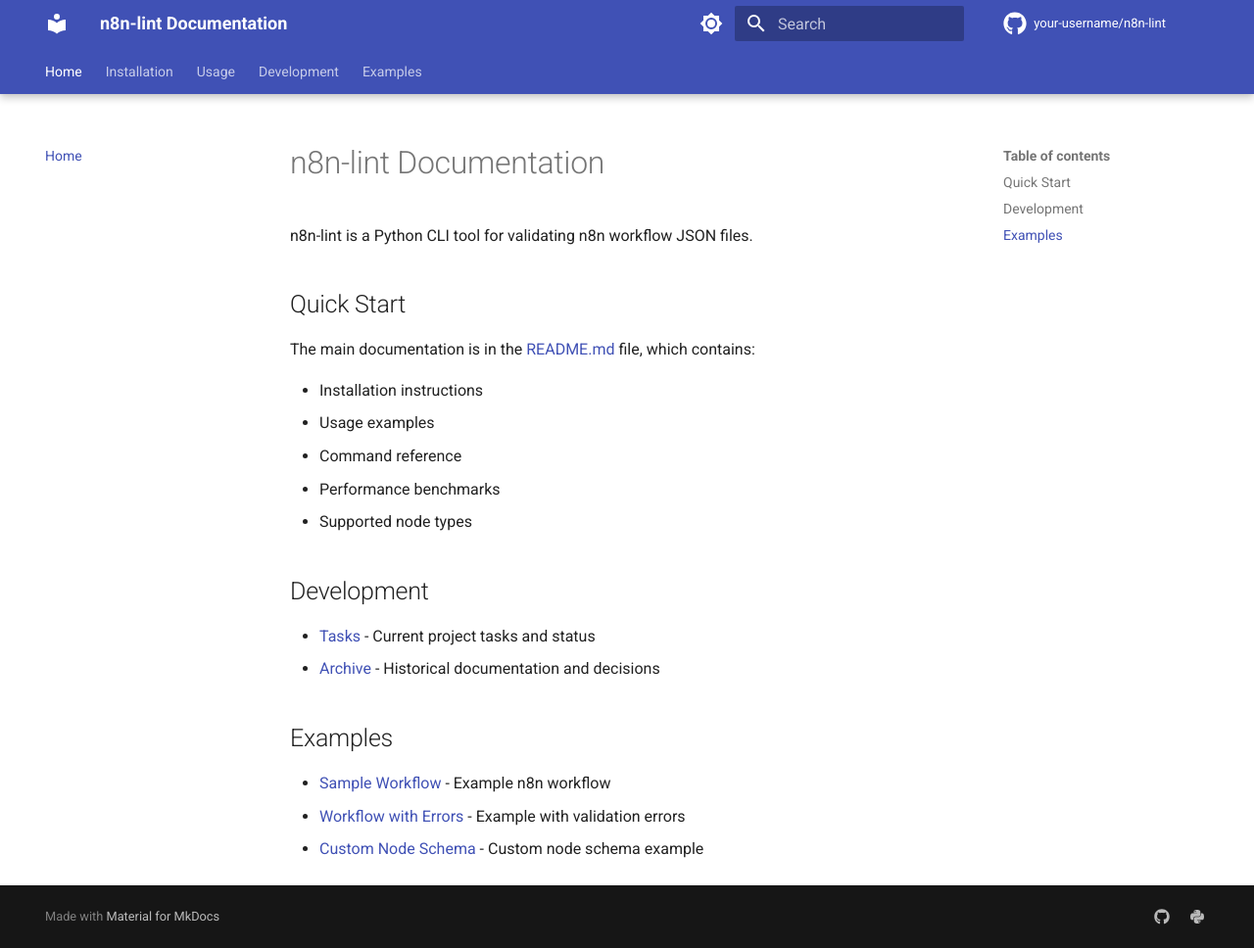
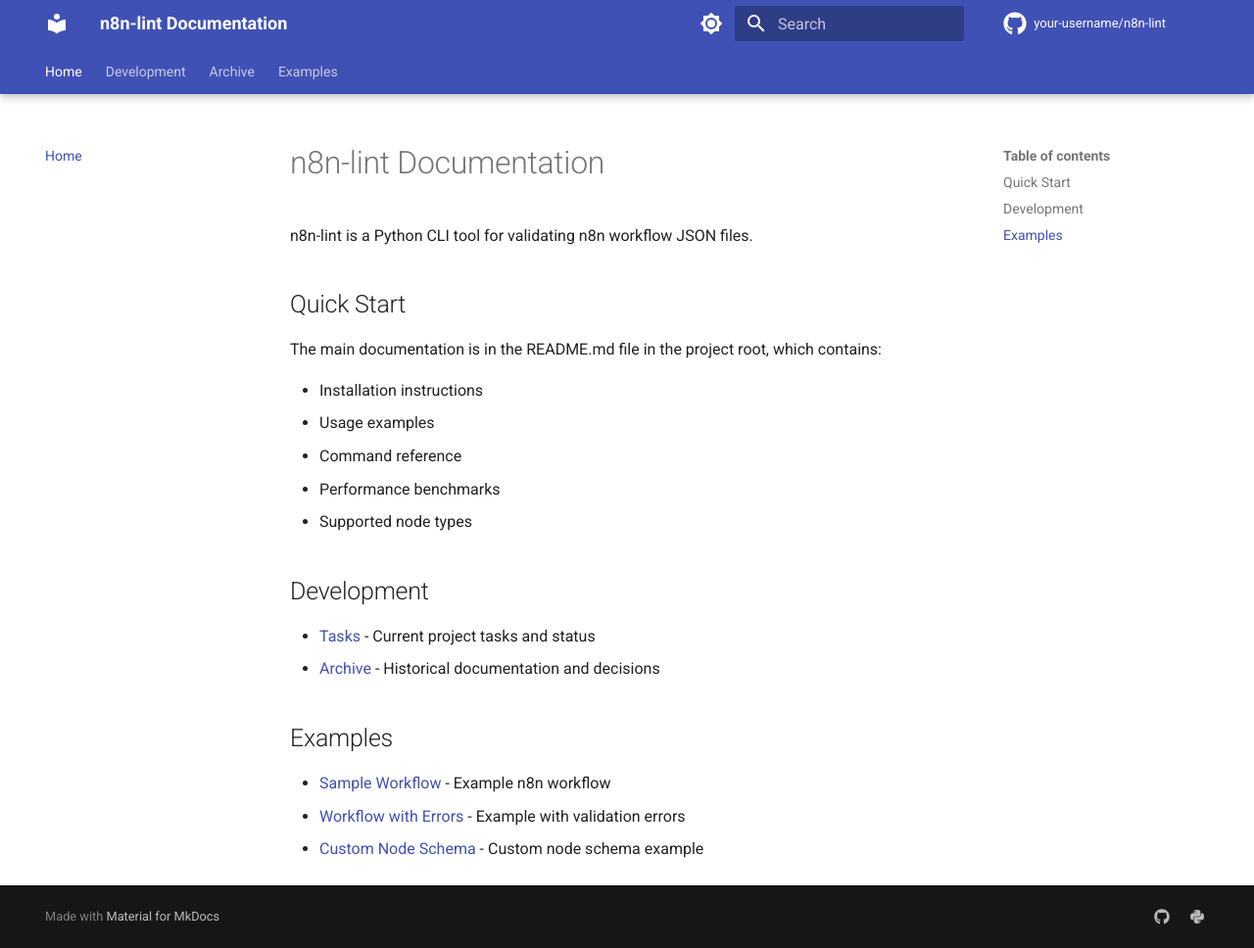
Before and after one commit to Capp3/n8n-lint, an MkDocs documentation site: the page built from docs/index.md, in a window 1280 px wide and 968 px high. Shown: the whole window at 98% size. Built offline with MkDocs 1.6.1 and Material for MkDocs 9.7.7, drawn with Linux system fonts in a browser that asks for light colours; comment, search, counter and statistics services are not loaded; the version menu is left out.

Commit message:
refactor: update navigation and documentation structure
- Removed outdated sections from the navigation in mkdocs.yml, including Installation, Usage, and Testing & Linting Plan.
- Added new Archive section with links to Overview and Documentation Consolidation.
- Updated index.md to reflect changes in the Archive link.
- Temporarily disabled the emoji extension in markdown_extensions due to compatibility issues.

```diff
--- a/docs/index.md
+++ b/docs/index.md
@@ -4,7 +4,7 @@
 
 ## Quick Start
 
-The main documentation is in the [README.md](../README.md) file, which contains:
+The main documentation is in the README.md file in the project root, which contains:
 
 - Installation instructions
 - Usage examples
@@ -15,7 +15,7 @@
 ## Development
 
 - [Tasks](tasks.md) - Current project tasks and status
-- [Archive](archive/) - Historical documentation and decisions
+- [Archive](archive/README.md) - Historical documentation and decisions
 
 ## Examples
 
--- a/mkdocs.yml
+++ b/mkdocs.yml
@@ -53,14 +53,12 @@
 
 nav:
   - Home: index.md
-  - Installation: installation.md
-  - Usage: usage.md
   - Development:
       - Tasks: tasks.md
       - Status: status.md
-      - Testing & Linting Plan: testing-linting-plan.md
-      - Official Node Coverage Plan: official-node-coverage-plan.md
-      - Archive: archive.md
+  - Archive:
+      - Overview: archive/README.md
+      - Documentation Consolidation: archive/documentation-consolidation-20250910.md
   - Examples:
       - Sample Workflow: examples/sample_workflow.json
       - Workflow with Errors: examples/workflow_with_errors.json
@@ -80,9 +78,10 @@
   - pymdownx.tabbed:
       alternate_style: true
   - pymdownx.snippets
-  - pymdownx.emoji:
-      emoji_index: material.extensions.emoji.twemoji
-      emoji_generator: material.extensions.emoji.to_svg
+  # Temporarily disable emoji extension due to compatibility issues
+  # - pymdownx.emoji:
+  #     emoji_index: pymdownx.emoji.twemoji
+  #     emoji_generator: pymdownx.emoji.to_svg
   - pymdownx.superfences
   - pymdownx.arithmatex
   - pymdownx.critic
```
Also changed, not shown: docs/archive/documentation-consolidation-20250910.md (+1 -1 lines).
